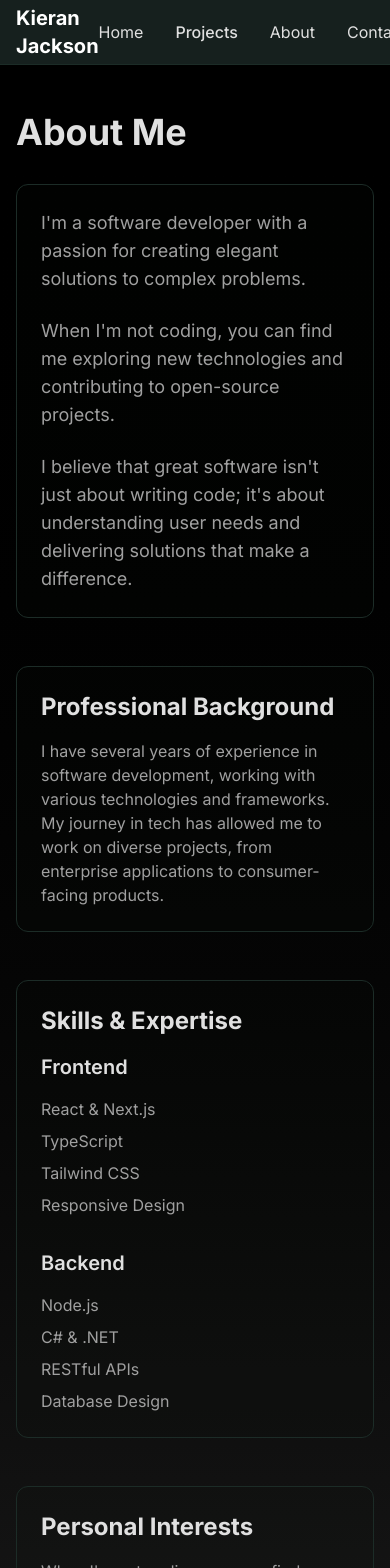
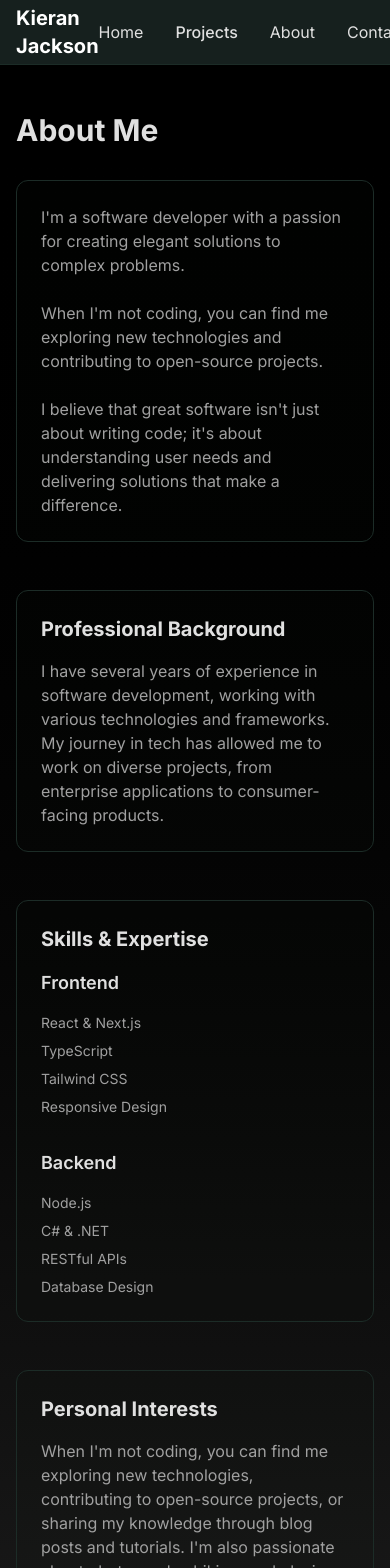
Before and after one commit to KezLahd/kieranjackson-website, a Next.js app: page /about in a window 390 px wide. Shown: the top 1568 px of the page. Built offline with nearby package versions, Linux system fonts and the light colour scheme.

Commit message:
Reduce text sizes for mobile across all pages

```diff
--- a/src/app/about/page.tsx
+++ b/src/app/about/page.tsx
@@ -2,24 +2,24 @@ export default function AboutPage() {
   return (
     <div className="min-h-screen bg-gradient-to-b from-black to-[#1a1a1a] py-12">
       <div className="max-w-5xl mx-auto px-4 sm:px-6 lg:px-8">
-        <h1 className="text-4xl font-bold text-[#e0e0e0] mb-8">About Me</h1>
+        <h1 className="text-3xl sm:text-4xl font-bold text-[#e0e0e0] mb-8">About Me</h1>
 
         <div className="prose prose-lg max-w-none prose-invert">
           <div className="p-6 rounded-xl border border-[#1C2C27] bg-[#0A1512]/10 mb-12">
-            <p className="text-lg text-[#a0a0a0] mb-6">
+            <p className="text-base sm:text-lg text-[#a0a0a0] mb-6">
               I&apos;m a software developer with a passion for creating elegant solutions to complex problems.
             </p>
-            <p className="text-lg text-[#a0a0a0] mb-6">
+            <p className="text-base sm:text-lg text-[#a0a0a0] mb-6">
               When I&apos;m not coding, you can find me exploring new technologies and contributing to open-source projects.
             </p>
-            <p className="text-lg text-[#a0a0a0]">
+            <p className="text-base sm:text-lg text-[#a0a0a0]">
               I believe that great software isn&apos;t just about writing code; it&apos;s about understanding user needs and delivering solutions that make a difference.
             </p>
           </div>
 
           <div className="p-6 rounded-xl border border-[#1C2C27] bg-[#0A1512]/10 mb-12">
-            <h2 className="text-2xl font-bold text-[#e0e0e0] mt-0 mb-4">Professional Background</h2>
-            <p className="text-[#a0a0a0] mb-0">
+            <h2 className="text-xl sm:text-2xl font-bold text-[#e0e0e0] mt-0 mb-4">Professional Background</h2>
+            <p className="text-base sm:text-lg text-[#a0a0a0] mb-0">
               I have several years of experience in software development, working with various technologies
               and frameworks. My journey in tech has allowed me to work on diverse projects, from enterprise
               applications to consumer-facing products.
@@ -27,32 +27,32 @@ export default function AboutPage() {
           </div>
 
           <div className="p-6 rounded-xl border border-[#1C2C27] bg-[#0A1512]/10 mb-12">
-            <h2 className="text-2xl font-bold text-[#e0e0e0] mt-0 mb-4">Skills & Expertise</h2>
+            <h2 className="text-xl sm:text-2xl font-bold text-[#e0e0e0] mt-0 mb-4">Skills & Expertise</h2>
             <div className="grid grid-cols-1 md:grid-cols-2 gap-8">
               <div>
-                <h3 className="text-xl font-semibold text-[#e0e0e0] mb-4">Frontend</h3>
+                <h3 className="text-lg sm:text-xl font-semibold text-[#e0e0e0] mb-4">Frontend</h3>
                 <ul className="space-y-2">
-                  <li className="text-[#a0a0a0]">React & Next.js</li>
-                  <li className="text-[#a0a0a0]">TypeScript</li>
-                  <li className="text-[#a0a0a0]">Tailwind CSS</li>
-                  <li className="text-[#a0a0a0]">Responsive Design</li>
+                  <li className="text-sm sm:text-base text-[#a0a0a0]">React & Next.js</li>
+                  <li className="text-sm sm:text-base text-[#a0a0a0]">TypeScript</li>
+                  <li className="text-sm sm:text-base text-[#a0a0a0]">Tailwind CSS</li>
+                  <li className="text-sm sm:text-base text-[#a0a0a0]">Responsive Design</li>
                 </ul>
               </div>
               <div>
-                <h3 className="text-xl font-semibold text-[#e0e0e0] mb-4">Backend</h3>
+                <h3 className="text-lg sm:text-xl font-semibold text-[#e0e0e0] mb-4">Backend</h3>
                 <ul className="space-y-2">
-                  <li className="text-[#a0a0a0]">Node.js</li>
-                  <li className="text-[#a0a0a0]">C# & .NET</li>
-                  <li className="text-[#a0a0a0]">RESTful APIs</li>
-                  <li className="text-[#a0a0a0]">Database Design</li>
+                  <li className="text-sm sm:text-base text-[#a0a0a0]">Node.js</li>
+                  <li className="text-sm sm:text-base text-[#a0a0a0]">C# & .NET</li>
+                  <li className="text-sm sm:text-base text-[#a0a0a0]">RESTful APIs</li>
+                  <li className="text-sm sm:text-base text-[#a0a0a0]">Database Design</li>
                 </ul>
               </div>
             </div>
           </div>
 
           <div className="p-6 rounded-xl border border-[#1C2C27] bg-[#0A1512]/10">
-            <h2 className="text-2xl font-bold text-[#e0e0e0] mt-0 mb-4">Personal Interests</h2>
-            <p className="text-[#a0a0a0] mb-0">
+            <h2 className="text-xl sm:text-2xl font-bold text-[#e0e0e0] mt-0 mb-4">Personal Interests</h2>
+            <p className="text-base sm:text-lg text-[#a0a0a0] mb-0">
               When I&apos;m not coding, you can find me exploring new technologies, contributing to open-source
               projects, or sharing my knowledge through blog posts and tutorials. I&apos;m also passionate about
               photography, hiking, and playing the guitar.
--- a/src/app/page.tsx
+++ b/src/app/page.tsx
@@ -147,8 +147,8 @@ export default function Home() {
   }, [])
 
   // Calculate responsive text size based on window width
-  const textSize = windowWidth < 640 ? 'text-5xl sm:text-6xl' : 'text-6xl'
-  const finalTextSize = 'text-6xl sm:text-7xl'
+  const textSize = windowWidth < 640 ? 'text-4xl sm:text-6xl' : 'text-6xl'
+  const finalTextSize = 'text-5xl sm:text-7xl'
 
   // Calculate movement distances based on window width
   const leftMovement = windowWidth < 640 ? 0 :
@@ -246,15 +246,15 @@ export default function Home() {
               animate={{ opacity: 1, y: 0 }}
               transition={{ delay: showIntro ? 2.5 : 0, duration: 0.8, ease: "easeOut" }}
             >
-              <span className="block text-2xl sm:text-3xl text-[#a0a0a0] mb-4" style={{ fontFamily: 'Inter, sans-serif' }}>
+              <span className="block text-xl sm:text-3xl text-[#a0a0a0] mb-4" style={{ fontFamily: 'Inter, sans-serif' }}>
                 Hi, I&apos;m
               </span>
-              <span className="block text-6xl sm:text-7xl font-bold text-[#e0e0e0]" style={{ fontFamily: 'Inter, sans-serif' }}>
+              <span className="block text-5xl sm:text-7xl font-bold text-[#e0e0e0]" style={{ fontFamily: 'Inter, sans-serif' }}>
                 Kieran Jackson
               </span>
             </motion.h1>
             <motion.p
-              className="text-xl sm:text-2xl text-[#a0a0a0] max-w-2xl mx-auto mb-12"
+              className="text-lg sm:text-2xl text-[#a0a0a0] max-w-2xl mx-auto mb-12"
               style={{ fontFamily: 'Roboto, sans-serif' }}
               initial={{ opacity: 0, y: 20 }}
               animate={{ opacity: 1, y: 0 }}
@@ -271,14 +271,14 @@ export default function Home() {
               <motion.button
                 whileHover={{ scale: 1.05 }}
                 whileTap={{ scale: 0.95 }}
-                className="px-8 py-3 text-lg font-medium text-white bg-gradient-to-r from-[#1C4C2C] via-[#2C6C3C] to-[#1C4C2C] rounded-xl hover:opacity-90 transition-all duration-300 border border-[#1C4C2C]/50 shadow-xl hover:shadow-2xl"
+                className="px-6 sm:px-8 py-2 sm:py-3 text-base sm:text-lg font-medium text-white bg-gradient-to-r from-[#1C4C2C] via-[#2C6C3C] to-[#1C4C2C] rounded-xl hover:opacity-90 transition-all duration-300 border border-[#1C4C2C]/50 shadow-xl hover:shadow-2xl"
                 style={{ fontFamily: 'Inter, sans-serif' }}
               >
                 View Projects
               </motion.button>
               <Link
                 href="/contact"
-                className="px-8 py-3 text-lg font-medium text-white border-2 border-[#1C4C2C] rounded-xl hover:bg-[#1C4C2C]/10 transition-all duration-300 shadow-lg hover:shadow-xl hover:scale-105"
+                className="px-6 sm:px-8 py-2 sm:py-3 text-base sm:text-lg font-medium text-white border-2 border-[#1C4C2C] rounded-xl hover:bg-[#1C4C2C]/10 transition-all duration-300 shadow-lg hover:shadow-xl hover:scale-105"
                 style={{ fontFamily: 'Inter, sans-serif' }}
               >
                 Get in Touch
@@ -291,7 +291,7 @@ export default function Home() {
         <section id="projects" className="py-24 border-b border-[#1C2C27]">
           <div className="max-w-5xl mx-auto px-4 sm:px-6 lg:px-8">
             <motion.h2
-              className="text-4xl font-bold text-[#e0e0e0] mb-12 text-center"
+              className="text-3xl sm:text-4xl font-bold text-[#e0e0e0] mb-12 text-center"
               style={{ fontFamily: 'Inter, sans-serif' }}
               initial={{ opacity: 0, y: 20 }}
               whileInView={{ opacity: 1, y: 0 }}
```
Also changed, not shown: src/app/contact/page.tsx (+10 -10 lines).
